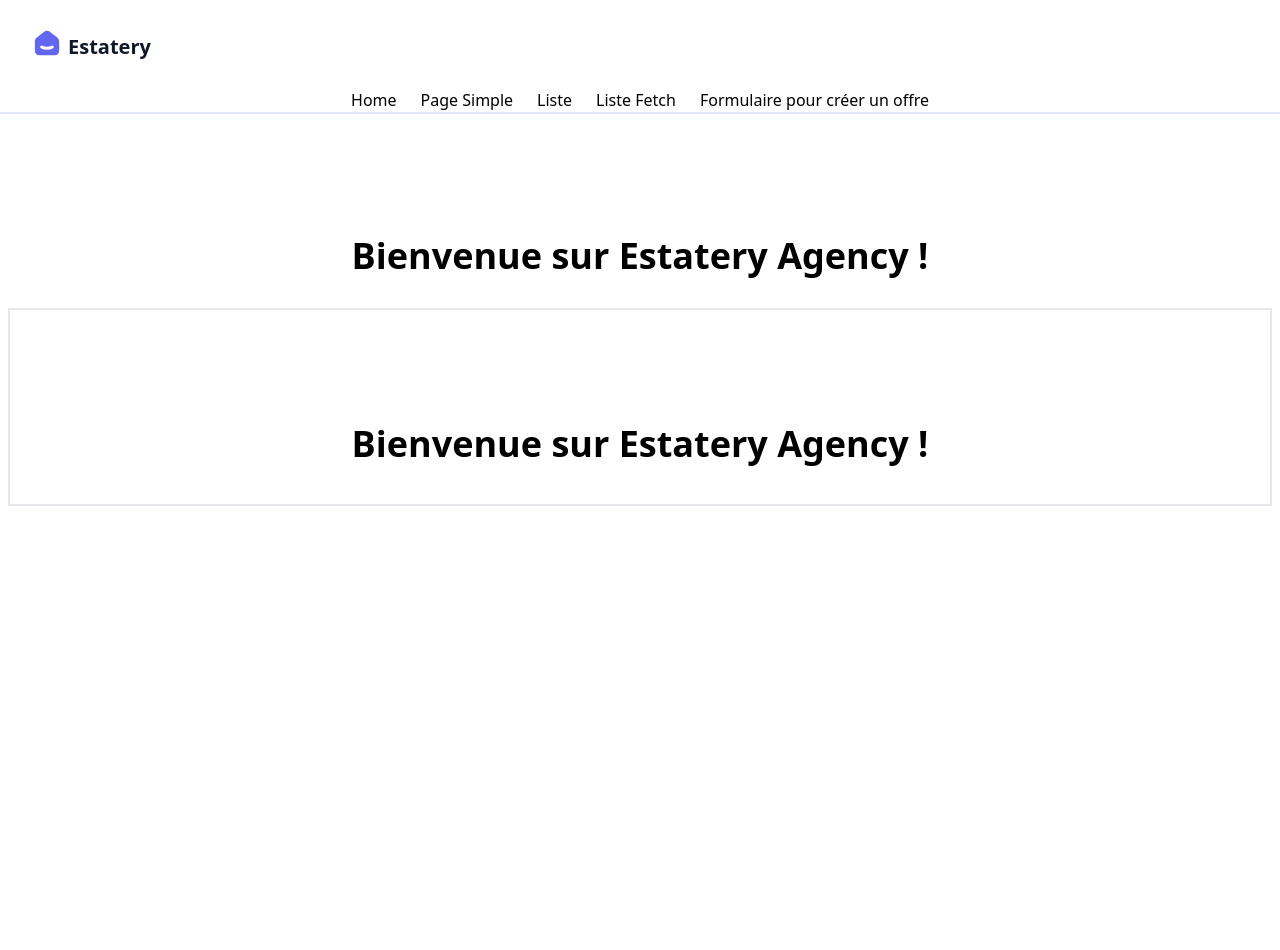
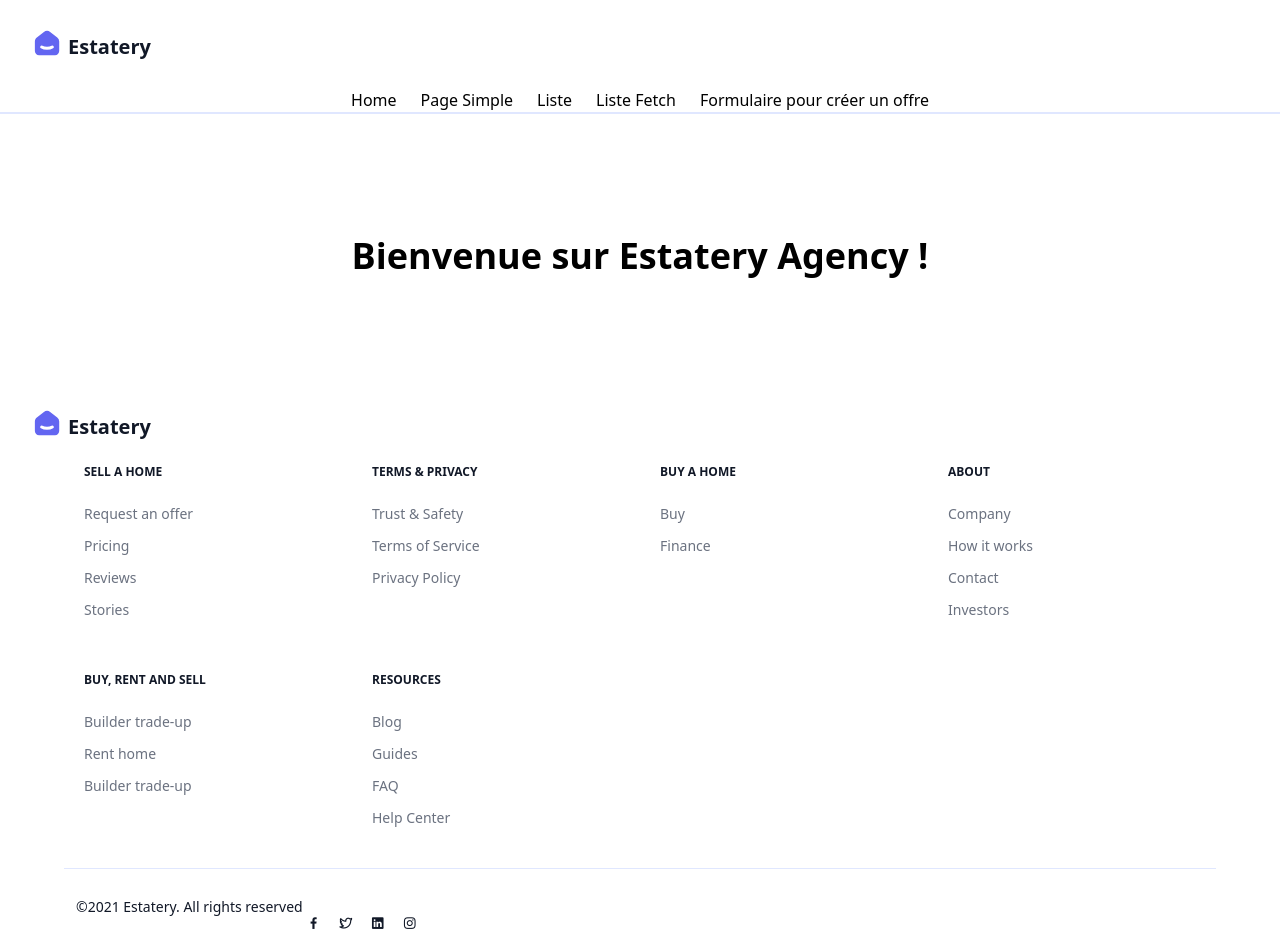
Before and after one commit to duval-justine/R312-justine-duval, a Vue app: page / in a window 1280 px wide. Shown: the top 950 px of the page. Before the commit the page ends 800 px from the top, so only its background shows below. Built offline with nearby package versions, Linux system fonts and the light colour scheme; some icons are missing; what @formkit/vue would draw is missing.

Commit message:
Résolution du probleme (2x routerview)

```diff
--- a/src/App.vue
+++ b/src/App.vue
@@ -31,8 +31,155 @@
   <Suspense>
     <router-view class="m-2 border-5" />
   </Suspense>
+
   <!-- Affiche les pages -->
-  <router-view class="m-2 border-2 p-2" />
+  <link rel="stylesheet" href="https://cdn.jsdelivr.net/npm/@iconscout/unicons@3.0.6/css/line.css">
+
+
+  <footer class="bg-white pt-10 sm:mt-10">
+    <div>
+      <Logo class=" mt-12 ml-6"></Logo>
+    </div>
+    <div class="max-w-6xl m-auto text-gray-900 flex flex-wrap justify-left">
+
+      <div class="p-5 w-1/2 sm:w-4/12 md:w-3/12">
+
+        <div class="text-xs uppercase text-gray-900 font-bold mb-6">
+          SELL A HOME
+        </div>
+
+
+        <a href="#" class="my-3 block text-gray-500 hover:text-gray-100 text-sm font-normal duration-700">
+          Request an offer
+        </a>
+        <a href="#" class="my-3 block text-gray-500 hover:text-gray-100 text-sm  font-normal duration-700">
+          Pricing
+        </a>
+        <a href="#" class="my-3 block text-gray-500 hover:text-gray-100 text-sm  font-normal duration-700">
+          Reviews
+        </a>
+        <a href="#" class="my-3 block text-gray-500 hover:text-gray-100 text-sm  font-normal duration-700">
+          Stories
+        </a>
+      </div>
+
+
+      <div class="p-5 w-1/2 sm:w-4/12 md:w-3/12">
+
+        <div class="text-xs uppercase text-gray-900 font-bold mb-6">
+          TERMS & PRIVACY
+        </div>
+
+
+        <a href="#" class="my-3 block text-gray-500 hover:text-gray-100 text-sm  font-normal duration-700">
+          Trust & Safety
+        </a>
+        <a href="#" class="my-3 block text-gray-500 hover:text-gray-100 text-sm  font-normal duration-700">
+          Terms of Service
+        </a>
+        <a href="#" class="my-3 block text-gray-500 hover:text-gray-100 text-sm  font-normal duration-700">
+          Privacy Policy
+        </a>
+      </div>
+
+      <div class="p-5 w-1/2 sm:w-4/12 md:w-3/12">
+        <div class="text-xs uppercase text-gray-900 font-bold mb-6">
+          BUY A HOME
+        </div>
+
+        <a href="#" class="my-3 block text-gray-500 hover:text-gray-100 text-sm  font-normal duration-700">
+          Buy
+        </a>
+        <a href="#" class="my-3 block text-gray-500 hover:text-gray-100 text-sm  font-normal duration-700">
+          Finance
+        </a>
+      </div>
+
+      <div class="p-5 w-1/2 sm:w-4/12 md:w-3/12">
+        <div class="text-xs uppercase text-gray-900 font-bold mb-6">
+          ABOUT
+        </div>
+
+        <a href="#" class="my-3 block text-gray-500 hover:text-gray-100 text-sm  font-normal duration-700">
+          Company
+        </a>
+        <a href="#" class="my-3 block text-gray-500 hover:text-gray-100 text-sm  font-normal duration-700">
+          How it works
+        </a>
+        <a href="#" class="my-3 block text-gray-500 hover:text-gray-100 text-sm  font-normal duration-700">
+          Contact
+        </a>
+        <a href="#" class="my-3 block text-gray-500 hover:text-gray-100 text-sm  font-normal duration-700">
+          Investors
+        </a>
+      </div>
+
+
+      <div class="p-5 w-1/2 sm:w-4/12 md:w-3/12">
+
+        <div class="text-xs uppercase text-gray-900 font-bold mb-6">
+          BUY, RENT AND SELL
+        </div>
+
+
+        <a href="#" class="my-3 block text-gray-500 hover:text-gray-100 text-sm  font-normal   duration-700">
+          Builder trade-up
+        </a>
+        <a href="#" class="my-3 block text-gray-500 hover:text-gray-100 text-sm  font-normal duration-700">
+          Rent home
+        </a>
+        <a href="#" class="my-3 block text-gray-500 hover:text-gray-100 text-sm  font-normal   duration-700">
+          Builder trade-up
+        </a>
+      </div>
+
+      <div class="p-5 w-1/2 sm:w-4/12 md:w-3/12">
+        <div class="text-xs uppercase text-gray-900 font-bold mb-6">
+          RESOURCES
+        </div>
+
+        <a href="#" class="my-3 block text-gray-500 hover:text-gray-100 text-sm font-normal duration-700">
+          Blog
+        </a>
+        <a href="#" class="my-3 block text-gray-500 hover:text-gray-100 text-sm  font-normal  duration-700">
+          Guides
+        </a>
+        <a href="#" class="my-3 block text-gray-500 hover:text-gray-100 text-sm  font-normal  duration-700">
+          FAQ
+        </a>
+        <a href="#" class="my-3 block text-gray-500 hover:text-gray-100 text-sm  font-normal duration-700">
+          Help Center
+        </a>
+      </div>
+
+    </div>
+
+
+    <div class="pt-2">
+      <div class="flex pb-5 px-3 m-auto pt-5
+            border-t border-indigo-100 text-gray-900 text-sm
+            flex-col md:flex-row max-w-6xl">
+        <div class="mt-2 text-center">
+          ©2021 Estatery. All rights reserved
+        </div>
+        <div class="mt-6 flex-row flex justify-center">
+          <a href="#" class="w-6 mx-1">
+            <i class="uil uil-facebook-f"></i>
+          </a>
+          <a href="#" class="w-6 mx-1">
+            <i class="uil uil-twitter-alt"></i>
+          </a>
+          <a href="#" class="w-6 mx-1">
+            <i class="uil uil-linkedin"></i>
+          </a>
+          <a href="#" class="w-6 mx-1">
+            <i class="uil uil-instagram"></i>
+          </a>
+        </div>
+      </div>
+    </div>
+  </footer>
+
 </template>
 
 <script setup lang="ts">
```
